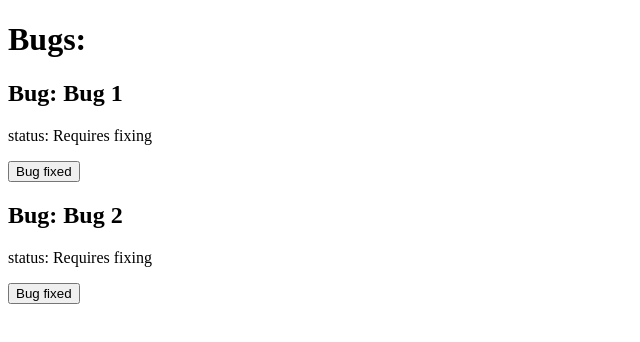
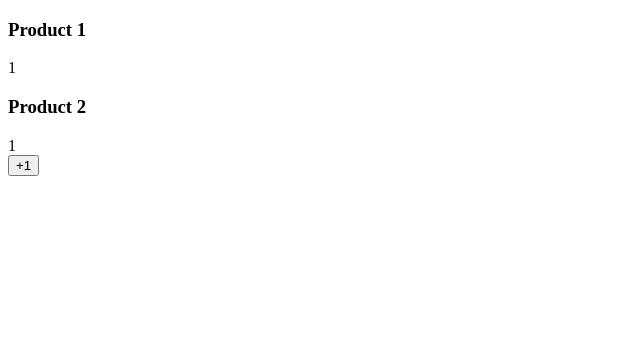
Before and after one commit to dbarrios-cf/vite-react-project, a React (Vite) app: page / in a window 1280 px wide. Shown: the top 342 px of the page, without its empty margins (0-640 px from the left). Built offline with nearby package versions, Linux system fonts and the light colour scheme.

Commit message:
Added the components from the "Updating State" challenge and the "Sharing state between components" lesson

```diff
--- a/src/App.tsx
+++ b/src/App.tsx
@@ -1,32 +1,8 @@
-import { ChangeEvent, useState } from 'react';
-import produce from 'immer';
+import { useState } from 'react';
+import ShoppingCart from './components/ShoppingCart/ShoppingCart';
 
 function App() {
-  const [bugs, setBugs] = useState([
-    { id: 1, title: 'Bug 1', fixed: false},
-    { id: 2, title: 'Bug 2', fixed: false},
-  ]);
-
-  const handleClick = (id : Number) => {
-    // setBugs(bugs.map(bug => bug.id === 1 ? {...bug, fixed: true} : bug));
-    setBugs(produce((draft) => {
-      const bug = draft.find(bug => bug.id === id);
-      if(bug) bug.fixed = true;
-    }))
-  }
-
-  return (
-    <div>
-      <h1>Bugs:</h1>
-      {bugs.map((bug) => (
-        <div className="bug" id={bug.id.toString()}>
-          <h2>Bug: {bug.title}</h2>
-          <p>status: {bug.fixed ? 'Fixed!' : 'Requires fixing'}</p>
-          <button onClick={() => {handleClick(bug.id)}}>Bug fixed</button>
-        </div>
-      ))}
-    </div>
-  );
+  return <ShoppingCart/>;
 }
 
 export default App;
--- /dev/null
+++ b/src/components/ShoppingCart/ShoppingCart.tsx
@@ -0,0 +1,35 @@
+import { useState } from "react";
+
+function ShoppingCart() {
+  const [cart, setCart] = useState({
+    discount: .1,
+    items: [
+      {id: 1, title: 'Product 1', quantity: 1},
+      {id: 2, title: 'Product 2', quantity: 1},
+    ]
+  });
+
+  function handleClick() {
+    setCart({
+      ...cart,
+      items: cart.items.map(
+        (item) => item.id === 1 ? {...item, quantity: item.quantity + 1} : item)
+    });
+  }
+
+  return (
+    <>
+      <div>
+        {cart.items.map(item => (
+          <>
+            <h3>{item.title}</h3>
+            <span>{item.quantity}</span>
+          </>
+        ))}
+      </div>
+      <button onClick={handleClick}>+1</button>
+    </>
+  )
+}
+
+export default ShoppingCart;
```
Also changed, not shown: src/components/Cart.tsx (added, +22 -0 lines), src/components/NavBar.tsx (added, +11 -0 lines), src/components/Pizza/Pizza.tsx (added, +43 -0 lines), src/components/StateGame/StateGame.tsx (added, +41 -0 lines).
